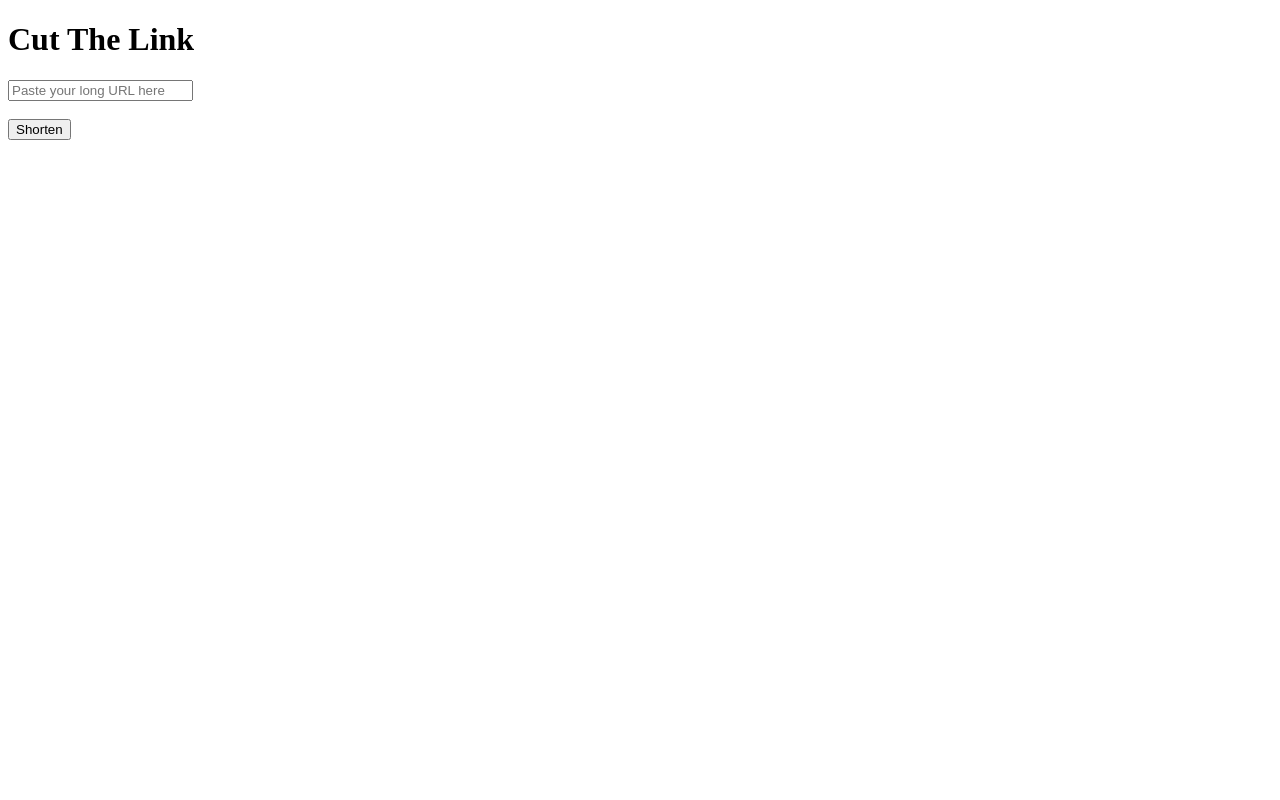
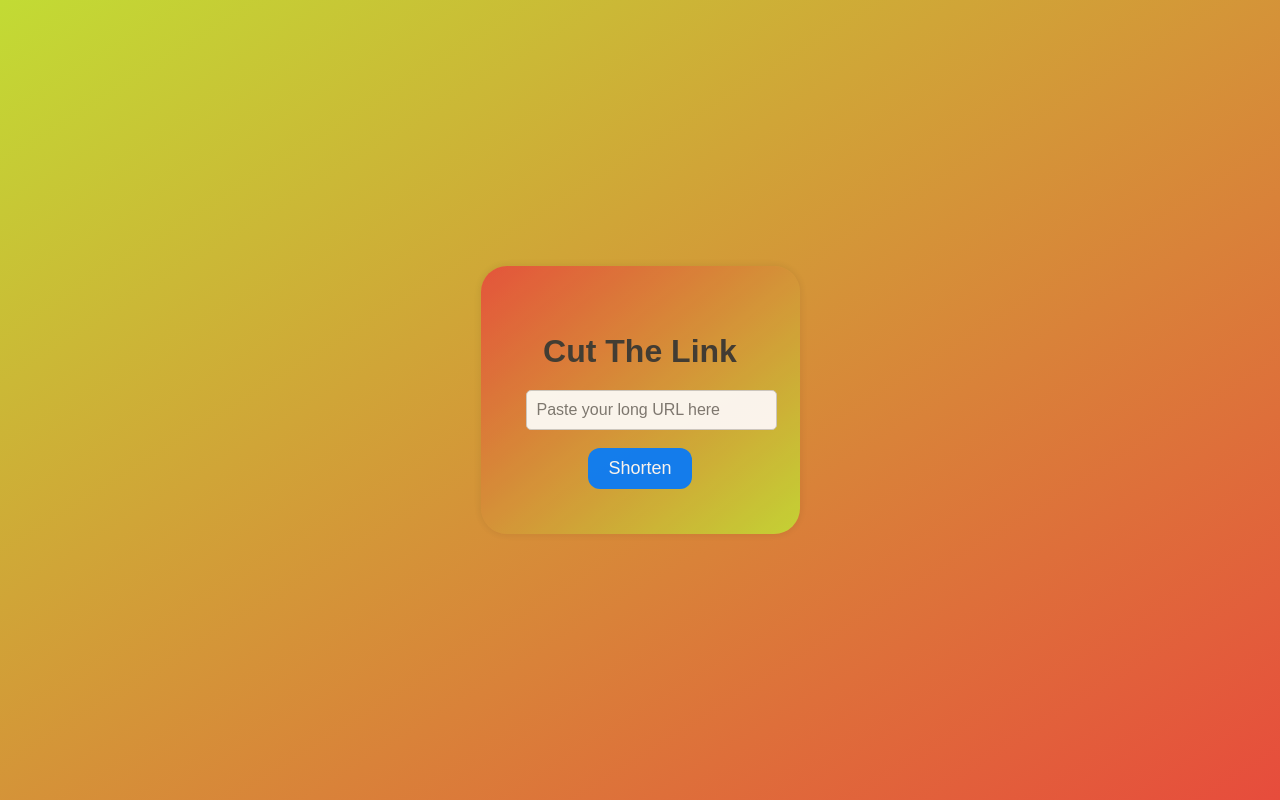
Before and after one commit to adarshkrdubay/cutthelink, a plain HTML site: page index.html in a window 1280 px wide. Drawn offline with Linux system fonts and the light colour scheme.

Commit message:
Update style.css

```diff
--- a/style.css
+++ b/style.css
@@ -1,27 +1,43 @@
-<!DOCTYPE html>
-<html lang="en">
-<head>
-  <meta charset="UTF-8">
-  <meta name="viewport" content="width=device-width, initial-scale=1.0">
-  <title>Cut The Link - URL Shortener</title>
-  <link rel="stylesheet" href="style.css">
-</head>
-<body>
-  <div class="container">
-    <h1>Cut The Link</h1>
-      <input type="text" id="original-url" name="original_url" placeholder="Paste your long URL here" required>
-      <br><br>
-      <button id="submit" >Shorten</button>
-    <div id="response" style="display: none;">
-      <p id="linkid">Your shortened URL:</p>
-      <a id="shortened-link" href="" target="_blank"></a>
-
-    </div>
-    <div id="responsenon" style="display: none;">
-      <p id="errer">No url provided</p>
-    </div>
-  </div>
-
-  <script src="./script.js"></script>
-</body>
-</html>
+body {
+  font-family: Arial, sans-serif;
+  margin: 0;
+  padding: 0;
+  display: flex;
+  justify-content: center;
+  align-items: center;
+  min-height: 100vh;
+  background: linear-gradient(to bottom right, #c2db34, #e74c3c);
+}
+.container {
+  text-align: center;
+  padding: 45px;
+  background: linear-gradient(to bottom right, #e74c3c, #c2db34);
+  border-radius: 26px;
+  box-shadow: 0 0 10px rgba(0, 0, 0, 0.1);
+  opacity: 90%;
+}
+h1 {
+  font-size: 32px;
+  margin-bottom: 20px;
+  color: #333;
+}
+input[type="text"] {
+  width: 100%;
+  padding: 10px;
+  border: 1px solid #ccc;
+  border-radius: 5px;
+  font-size: 16px;
+}
+button {
+  background-color: #007bff;
+  color: #fff;
+  border: none;
+  padding: 10px 20px;
+  border-radius: 12px;
+  cursor: pointer;
+  font-size: 18px;
+  transition: background-color 0.3s ease;
+}
+button:hover {
+  background-color: #0056b3;
+}
```
